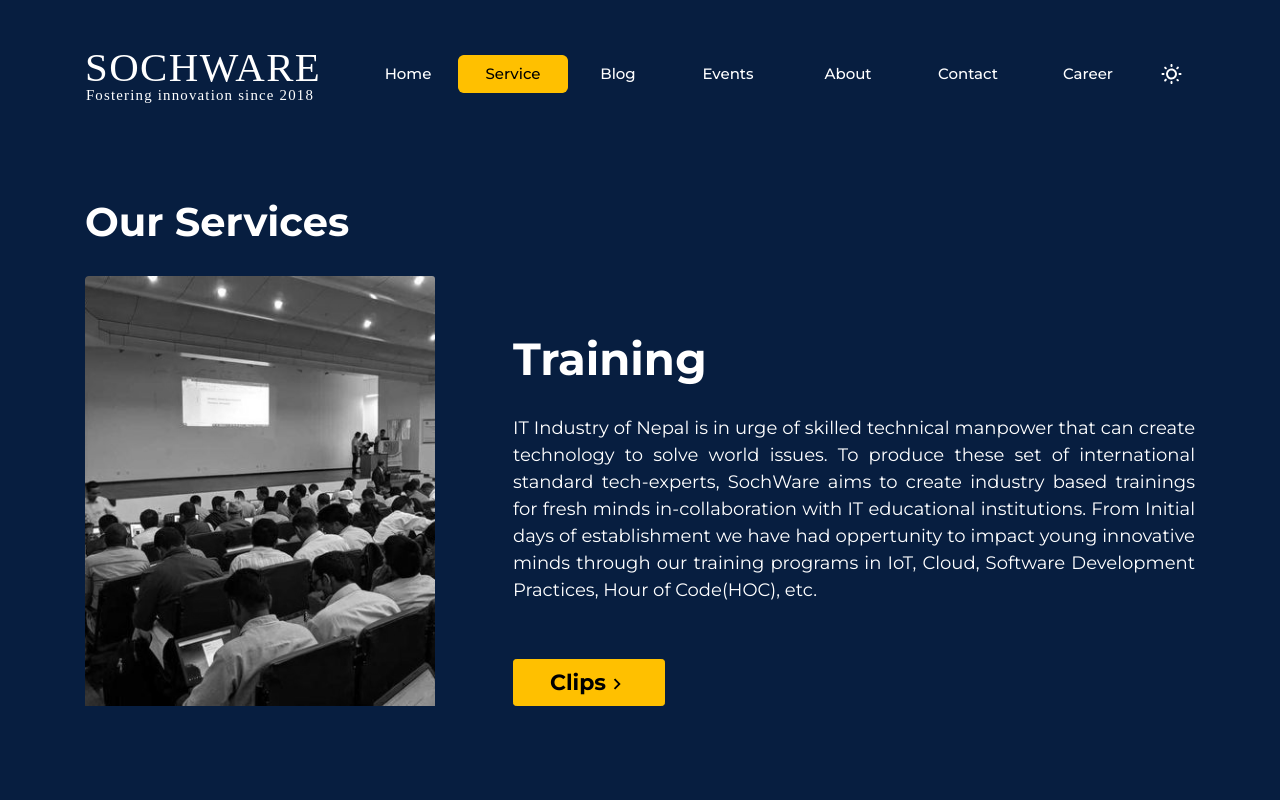
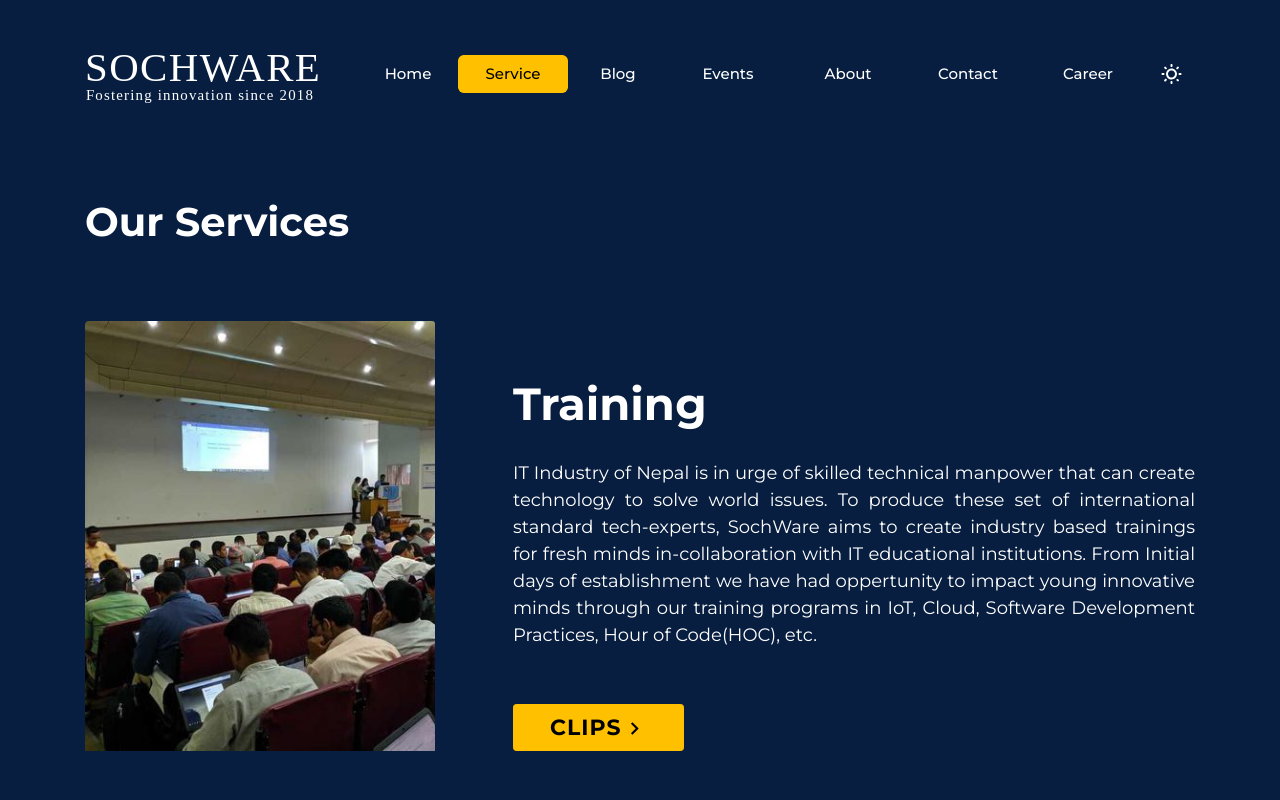
Before and after one commit to timeportal21/sochware-update, a React (Create React App) app: page /services in a window 1280 px wide. Shown: the top 800 px of the page. Built offline with nearby package versions, Linux system fonts and the light colour scheme.

Commit message:
added fav icon

```diff
--- a/src/App.scss
+++ b/src/App.scss
@@ -45,6 +45,12 @@
     text-decoration: none !important;
     border-radius: 6px;
     cursor: pointer;
+    text-transform: uppercase;
+    letter-spacing: 1px;
+    font-size: 18px !important;
+    svg {
+        font-size: 25px;
+    }
 }
 
 .dark-btn {
@@ -64,7 +70,7 @@
 }
 
 .custom-btn-lg {
-    font-size: 30px !important;
+    font-size: 25px !important;
 }
 
 .custom-btn-sm {
--- a/src/pages/About/_about.scss
+++ b/src/pages/About/_about.scss
@@ -25,7 +25,7 @@
     padding-bottom: 4rem;
 }
 .section-title {
-    margin-bottom: 30px;
+    margin-bottom: 75px;
 }
 
 .why-sochware {
@@ -51,7 +51,7 @@
             font-size: 25px;
             li {
                 a {
-                    margin: 0 15px;
+                    margin: 0 7px;
                 }
             }
         }
--- a/src/pages/Contact/_contact.scss
+++ b/src/pages/Contact/_contact.scss
@@ -28,7 +28,7 @@
         height: 100px !important;
     }
     .card {
-        padding: 50px;
+        // padding: 50px;
         border: none;
     }
 }
@@ -51,7 +51,7 @@
     // position: relative;
     button {
         position: absolute;
-        top: 200px;
+        top: 204px;
         right: 15px;
         &.hero-light {
             background-color: #071e40;
--- a/src/pages/OurServices/_ourservices.scss
+++ b/src/pages/OurServices/_ourservices.scss
@@ -6,9 +6,9 @@
 .service-content {
     .content-row {
         margin-bottom: 125px !important;
-        img {
-            filter: grayscale(1);
-        }
+        // img {
+        //     filter: grayscale(1);
+        // }
     }
     .content-head h2 {
         font-weight: 700 !important;
@@ -52,7 +52,7 @@
         }
         img {
             margin-right: 4px;
-            filter: grayscale(1);
+            // filter: grayscale(1);
             width: 100%;
             height: auto;
             object-fit: contain;
```
Also changed, not shown: 1 other file (tests, documents, lock files or other folders).
